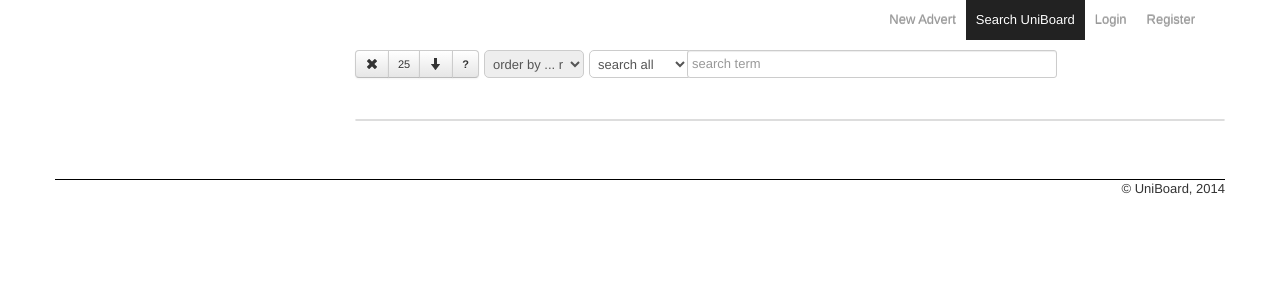
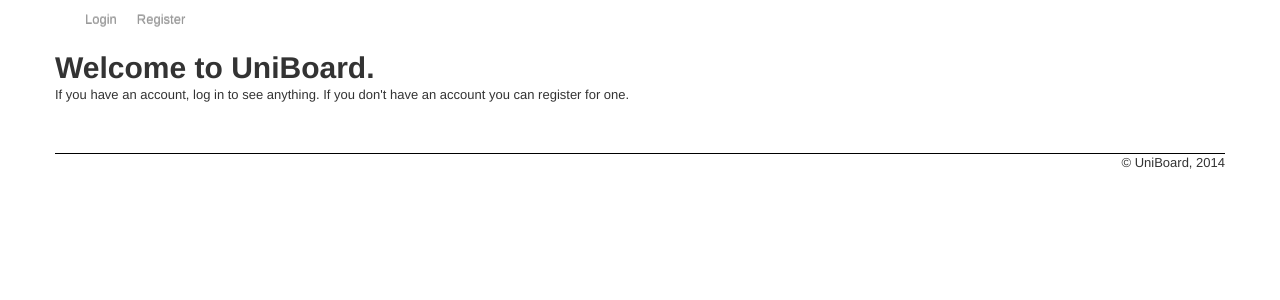
Before and after one commit to CottageLabs/uniboard, a Flask app: page / in a window 1280 px wide. Shown: the part 37-337 px from the top of the page. Run offline with Flask 2, Linux system fonts and the light colour scheme; parts of the project's set-up code (start-up, migrations or seed data) failed here and were passed over; some libraries are stand-ins or nearby versions.

Commit message:
Modifications to the way that authentication affects the user experience
* Makes the role of registered users 'user' by default
* Navigation for features is now only available to authenticated users
* Login directs you to the search page
* Landing page tells you to login unless you are already logged in

```diff
--- a/portality/app.py
+++ b/portality/app.py
@@ -35,12 +35,15 @@ def standard_authentication():
 
 app.register_blueprint(admin, url_prefix='/admin')
 app.register_blueprint(account, url_prefix='/account')
-app.register_blueprint(query, url_prefix='/public_query')
+app.register_blueprint(query, url_prefix='/user_query')
 app.register_blueprint(advert, url_prefix='/advert')
 
 @app.route("/")
 def root():
-    return render_template("index.html", search_base_url="")
+    if current_user.is_authenticated() and current_user.has_role("user"):
+        return render_template("search.html", search_base_url="")
+    else:
+        return render_template("welcome.html")
 
 @app.route('/autocomplete/<doc_type>/<field_name>', methods=["GET", "POST"])
 def autocomplete(doc_type, field_name):
--- a/portality/settings.py
+++ b/portality/settings.py
@@ -145,7 +145,7 @@ DEFAULT_SORT = {
 }
 
 QUERY_ROUTE = {
-    "public_query" : {"role": None, "default_filter": True},
+    "user_query" : {"role": "user", "default_filter": True},
 #    "admin_query" : {"role" : "admin", "default_filter": False},
 #    "publisher_query" : {"role" : "publisher", "default_filter" : False, "owner_filter" : True}
 }
--- a/portality/templates/header.html
+++ b/portality/templates/header.html
@@ -10,22 +10,24 @@
 
         <div class="navbar" id="main-nav">
             <div class="navbar-inner">
+                <ul class="nav pull" id="main-nav-admin-menu" style="margin-bottom: 10px">
                 {% if not current_user.is_anonymous() %}
-                <ul class="nav pull" id="main-nav-admin-menu" style="margin-bottom: 10px">
                     <li{% if request.path == url_for('account.username', username=current_user.id) %} class="active"{% endif %}><a href="{{url_for('account.username', username=current_user.id)}}">{{current_user.id}}</a></li>
                     {% if current_user.has_role("list_users") %}
                         <li{% if request.path == url_for('account.index') %} class="active"{% endif %}><a href="{{ url_for('account.index') }}">users</a></li>
                     {% endif %}
                     <li><a href="{{url_for('account.logout')}}">logout</a></li>
+                {% else %}
+                    <li><a href="{{ url_for('account.login') }}">Login</a></li>
+                    <li><a href="{{ url_for('account.register') }}">Register</a></li>
+                {% endif %}
                 </ul>
-                {% endif %}
 
                 <ul class="nav pull-right" id="main-nav-first-menu" style="margin-bottom: 10px">
+                {% if not current_user.is_anonymous() %}
                     <li><a href="{{ url_for('advert.adsubmit') }}">New Advert</a></li>
                     <li{% if request.path == url_for('root') %} class="active"{% endif %}><a href="{{ url_for('root') }}">Search UniBoard</a></li>
-                    <li><a href="{{ url_for('account.login') }}">Login</a></li>
-                    <li><a href="{{ url_for('account.register') }}">Register</a></li>
-
+                {% endif %}
                 </ul>
             </div>
         </div>
--- a/portality/templates/index.html
+++ b/portality/templates/search.html
@@ -11,7 +11,7 @@
 <script type="text/javascript">
 jQuery(document).ready(function($) {
 
-    var record_url = 'http://localhost:5011/public_query/searchable,ad/_search?';
+    var record_url = '{{search_base_url}}/user_query/searchable,ad/_search?';
     var record_datatype = 'JSONP';
     var record_resdisplay = []
 
--- /dev/null
+++ b/portality/templates/welcome.html
@@ -0,0 +1,9 @@
+{% extends "base.html" %}
+
+{% block content %}
+
+<h1>Welcome to UniBoard.</h1>
+
+<p>If you have an account, log in to see anything.  If you don't have an account you can register for one.</p>
+
+{% endblock %}
--- a/portality/view/account.py
+++ b/portality/view/account.py
@@ -109,7 +109,7 @@ def get_redirect_target(form=None):
             continue
         if target == util.is_safe_url(target):
             return target
-    return url_for('admin.index')
+    return url_for('root')
 
 
 class RedirectForm(Form):
@@ -323,11 +323,14 @@ def register():
         if form.graduation.data:
             account.set_graduation(form.graduation.data)
 
+        # automatically set the user role to be "user"
+        account.add_role("user")
+
         activation_token = uuid.uuid4().hex
         account.set_activation_token(activation_token, app.config.get("PASSWORD_ACTIVATE_TIMEOUT", 86400))
         account.save()
         account.refresh()  # refresh the index
-        flash('Account created for ' + account.email + '.  You may wish to edit the roles next.', 'success')
+        # flash('Account created for ' + account.email + '.  You may wish to edit the roles next.', 'success')
 
         #sending the email with the activation link
 
```
